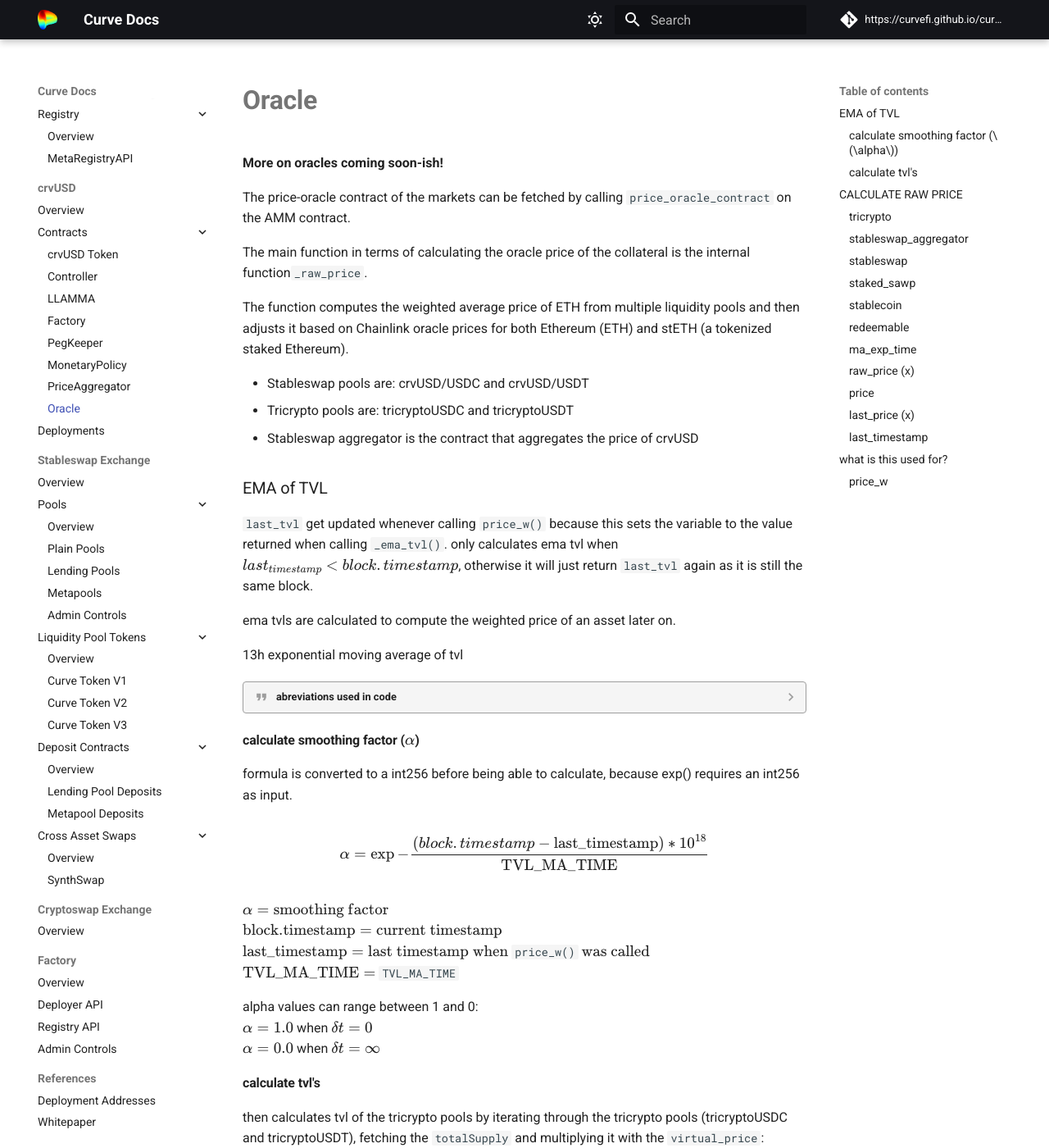
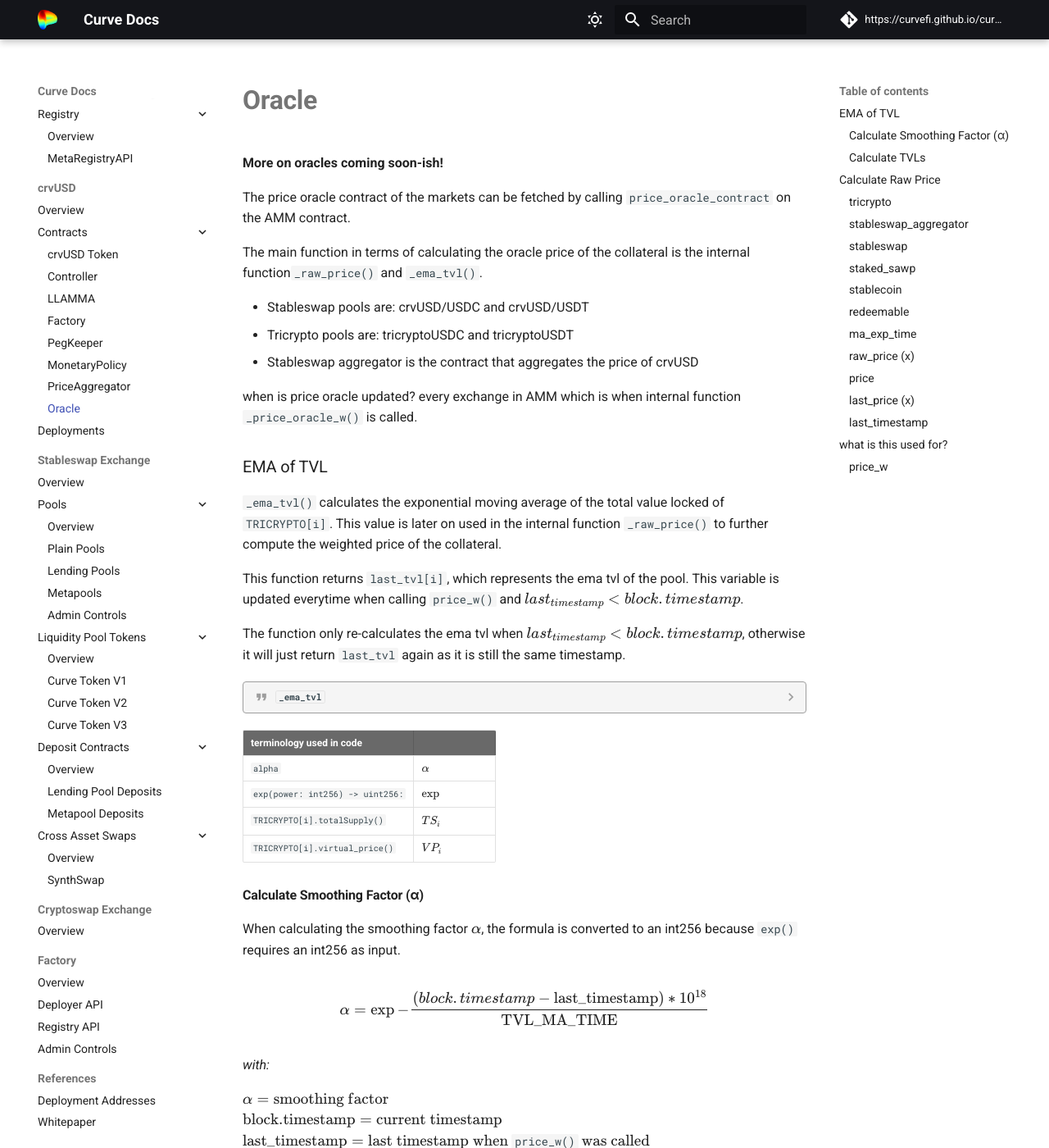
Before and after one commit to CurveDocs/curve-docs, an MkDocs documentation site: the page built from docs/crvUSD/oracle.md, in a window 1280 px wide and 1400 px high. Shown: the whole window at 82% size. Built offline with MkDocs 1.6.1 and Material for MkDocs 9.7.7, drawn with Linux system fonts in a browser that asks for light colours; some of the changed text lies outside the part shown.

Commit message:
_ema_tvl()

````diff
--- a/docs/crvUSD/oracle.md
+++ b/docs/crvUSD/oracle.md
@@ -1,71 +1,24 @@
 **More on oracles coming soon-ish!**
 
-The price-oracle contract of the markets can be fetched by calling `price_oracle_contract` on the AMM contract.
+The price oracle contract of the markets can be fetched by calling `price_oracle_contract` on the AMM contract.
 
-The main function in terms of calculating the oracle price of the collateral is the internal function`_raw_price`.
+The main function in terms of calculating the oracle price of the collateral is the internal function`_raw_price()` and `_ema_tvl()`.
 
-The function computes the weighted average price of ETH from multiple liquidity pools and then adjusts it based on Chainlink oracle prices for both Ethereum (ETH) and stETH (a tokenized staked Ethereum).
 
 - Stableswap pools are: crvUSD/USDC and crvUSD/USDT
 - Tricrypto pools are: tricryptoUSDC and tricryptoUSDT
 - Stableswap aggregator is the contract that aggregates the price of crvUSD
 
+
+when is price oracle updated? every exchange in AMM which is when internal function `_price_oracle_w()` is called.
+
 ## EMA of TVL
+`_ema_tvl()` calculates the exponential moving average of the total value locked of `TRICRYPTO[i]`.
+This value is later on used in the internal function `_raw_price()` to further compute the weighted price of the collateral.
 
-`last_tvl` get updated whenever calling `price_w()` because this sets the variable to the value returned when calling `_ema_tvl()`.
-only calculates ema tvl when $last_{timestamp} < block.timestamp$, otherwise it will just return `last_tvl` again as it is still the same block.
+This function returns `last_tvl[i]`, which represents the ema tvl of the pool. This variable is updated everytime when calling `price_w()` and $last_{timestamp} < block.timestamp$.
 
-ema tvls are calculated to compute the weighted price of an asset later on.
-
-13h exponential moving average of tvl
-
-??? quote "abreviations used in code"
-    ```
-    α = alpha
-    exp = `exp(power: int256) -> uint256:`
-    $TS_i$ = TRICRYPTO[i].totalSupply()
-    $VP_i$ = TRICRYPTO[i].virtual_price()
-    ```
-
-
-### calculate smoothing factor ($\alpha$)
-formula is converted to a int256 before being able to calculate, because exp() requires an int256 as input.
-
-$$\alpha = \exp{-\frac{(block.timestamp - \text{last_timestamp}) * 10^{18}}{\text{TVL_MA_TIME}}}$$
-
-$\alpha = \text{smoothing factor}$
-$\text{block.timestamp} = \text{current timestamp}$
-$\text{last_timestamp} = \text{last timestamp when}$ `price_w()` $\text{was called}$
-$\text{TVL_MA_TIME} =$ `TVL_MA_TIME`
-
-alpha values can range between 1 and 0:
-$\alpha = 1.0$ when $\delta t = 0$
-$\alpha = 0.0$ when $\delta t = \infty$
-
-
-### calculate tvl's
-then calculates tvl of the tricrypto pools by iterating through the tricrypto pools (tricryptoUSDC and tricryptoUSDT), fetching the `totalSupply` and multiplying it with the `virtual_price`:
-
-$$tvl_{i} = \frac{TS_i * VP_i}{10^{18}}$$
-
-$tvl_i = \text{total value locked of i-th pool}$ in `TRICRYPTO[N_POOLS]`
-$TS_i = \text{total supply of i-th pool}$ in `TRICRYPTO[N_POOLS]`
-$VP_i = \text{virtual price of i-th pool}$ in `TRICRYPTO[N_POOLS]`
-
-
-$$\text{last_tvl}_i = \frac{tvl_i * (10^{18} - \alpha) + \text{last_tvl}_i * \alpha}{10^{18}}$$
-
-**why not:**
-
-$$\text{last_tvl}_i = \frac{tvl_i * \alpha + \text{last_tvl}_i * (10^{18} - \alpha)}{10^{18}}$$
-
-
-
-
-$\text{last_tvl}_i = \text{total value locked of i-th pool}$ in `TRICRYPTO[N_POOLS]`
-
-function returns `last_tvl` for the tricrypto pools.
-
+The function only re-calculates the ema tvl when $last_{timestamp} < block.timestamp$, otherwise it will just return `last_tvl` again as it is still the same timestamp.
 
 ??? quote "`_ema_tvl`"
 
@@ -91,11 +44,57 @@
         return last_tvl
     ```
 
+| terminology used in code | |
+|-----------|----------------|
+| `alpha` | $\alpha$ |
+| `exp(power: int256) -> uint256:`| $\exp$  |
+| `TRICRYPTO[i].totalSupply()` | $TS_i$ |
+| `TRICRYPTO[i].virtual_price()` | $VP_i$ |
+
+
+### Calculate Smoothing Factor (α)
+When calculating the smoothing factor $\alpha$, the formula is converted to an int256 because `exp()` requires an int256 as input.
+
+
+$$\alpha = \exp{-\frac{(block.timestamp - \text{last_timestamp}) * 10^{18}}{\text{TVL_MA_TIME}}}$$
+
+*with:*
+
+$\alpha = \text{smoothing factor}$
+$\text{block.timestamp} = \text{current timestamp}$
+$\text{last_timestamp} = \text{last timestamp when}$ `price_w()` $\text{was called}$
+$\text{TVL_MA_TIME} =$ `TVL_MA_TIME`
+
+!!!info
+    alpha values can range between 1 and 0:
+    $\alpha = 1.0$ when $\delta t = 0$
+    $\alpha = 0.0$ when $\delta t = \infty$
+
+
+### Calculate TVLs
+
+After computing $\alpha$, the function calculates the `tvl` of the Tricrypto pools. It does this by iterating through all the pools stored in `TRICRYPTO` (currently tricryptoUSDC and tricryptoUSDT), fetching the `totalSupply`, and multiplying it by the `virtual_price`.
+
+$$tvl_{i} = \frac{TS_i * VP_i}{10^{18}}$$
+
+*with:*
+
+$tvl_i = \text{total value locked of i-th pool}$ in `TRICRYPTO[N_POOLS]`
+$TS_i = \text{total supply of i-th pool}$ in `TRICRYPTO[N_POOLS]`
+$VP_i = \text{virtual price of i-th pool}$ in `TRICRYPTO[N_POOLS]`
+
+
+In the last step `tvl` get smoothend out with $\alpha$ and `last_tvl` is obtained.
+
+$$\text{last_tvl}_i = \frac{tvl_i * (10^{18} - \alpha) + \text{last_tvl}_i * \alpha}{10^{18}}$$
+
+*with:*
+
+$\text{last_tvl}_i = \text{total value locked of i-th pool}$ in `TRICRYPTO[N_POOLS]`
 
 
 
-
-## CALCULATE RAW PRICE
+## Calculate Raw Price
 
 input variables for this function: `tvls` which is calculated calling `_ema_tvl` and `agg_price` (which is STABLESWAP_AGGREGATOR.price()). this function iterates over `N_POOLS` again.
 `price_oracle(k: uint2  56)` returns the oracle price of the coin at index `k` w.r.t the coin at index 0 (USDC / USDT).
````
